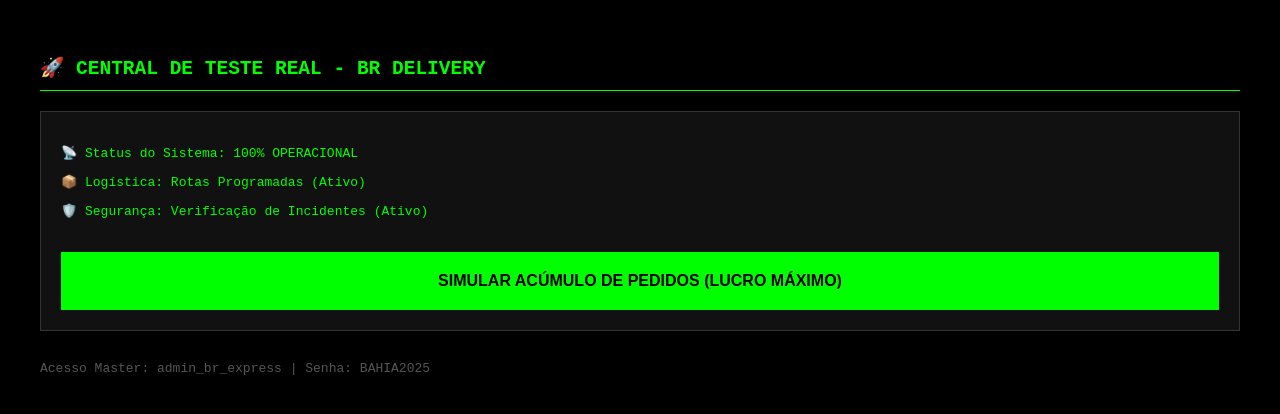
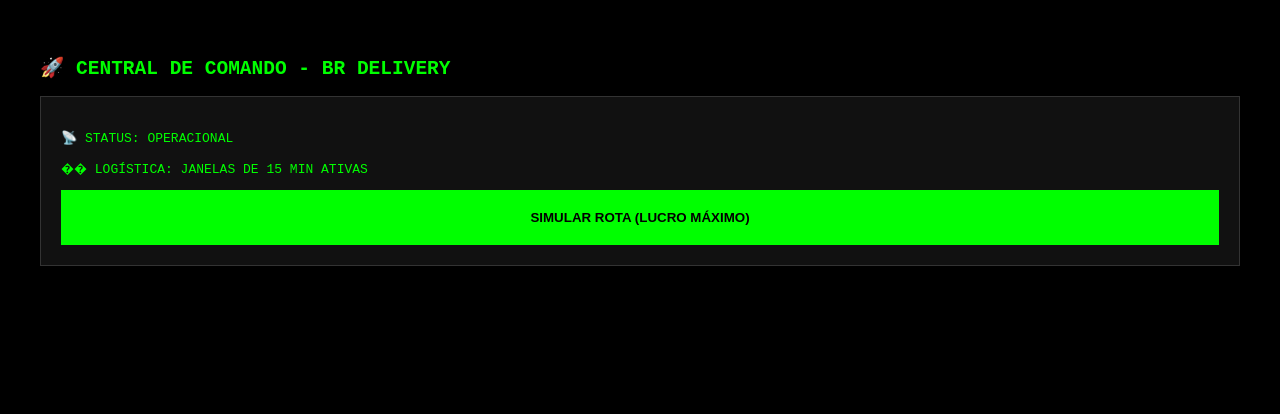
Before and after one commit to brempeedimento-byte/br-delivery-express, a Next.js app: page /admin/dashboard/teste-final in a window 1280 px wide. Shown: the top 414 px of the page. Built offline with nearby package versions, Linux system fonts and the light colour scheme.

Commit message:
SOLUÇÃO DEFINITIVA: Limpeza de atritos e reconstrução completa

```diff
--- a/src/app/admin/dashboard/teste-final/page.tsx
+++ b/src/app/admin/dashboard/teste-final/page.tsx
@@ -1,18 +1,13 @@
 'use client';
 export default function PainelCEO() {
-  const simularRota = () => {
-    alert('Simulando Janela de 15 Minutos...\nAgrupando pedidos da Mangabeira para maximizar lucro!');
-  };
   return (
-    <div style={{padding:'40px', background:'#000', color:'#0f0', minHeight:'100vh', fontFamily:'monospace'}}>
-      <h2 style={{borderBottom:'1px solid #0f0', paddingBottom:'10px'}}>🚀 CENTRAL DE TESTE REAL - BR DELIVERY</h2>
-      <div style={{background:'#111', padding:'20px', marginTop:'20px', border:'1px solid #333'}}>
-        <p>📡 Status do Sistema: 100% OPERACIONAL</p>
-        <p>📦 Logística: Rotas Programadas (Ativo)</p>
-        <p>🛡️ Segurança: Verificação de Incidentes (Ativo)</p>
-        <button onClick={simularRota} style={{width:'100%', padding:'20px', background:'#0f0', color:'#000', border:'none', cursor:'pointer', fontWeight:'bold', fontSize:'16px', marginTop:'20px'}}>SIMULAR ACÚMULO DE PEDIDOS (LUCRO MÁXIMO)</button>
+    <div style={{ padding: '40px', color: '#0f0', fontFamily: 'monospace' }}>
+      <h2>🚀 CENTRAL DE COMANDO - BR DELIVERY</h2>
+      <div style={{ border: '1px solid #333', padding: '20px', background: '#111' }}>
+        <p>📡 STATUS: OPERACIONAL</p>
+        <p>�� LOGÍSTICA: JANELAS DE 15 MIN ATIVAS</p>
+        <button onClick={() => alert('Simulando acúmulo de pedidos da Mangabeira...')} style={{ width: '100%', padding: '20px', background: '#0f0', color: '#000', fontWeight: 'bold', border: 'none', cursor: 'pointer' }}>SIMULAR ROTA (LUCRO MÁXIMO)</button>
       </div>
-      <div style={{marginTop:'30px', color:'#555'}}>Acesso Master: admin_br_express | Senha: BAHIA2025</div>
     </div>
   )
 }
--- a/src/app/layout.tsx
+++ b/src/app/layout.tsx
@@ -1,7 +1,7 @@
 export default function RootLayout({ children }: { children: React.ReactNode }) {
   return (
     <html lang="pt-br">
-      <body style={{margin:0}}>{children}</body>
+      <body style={{ margin: 0, background: '#000' }}>{children}</body>
     </html>
   )
 }
```
Also changed, not shown: src/app/page.tsx (+4 -4 lines).
